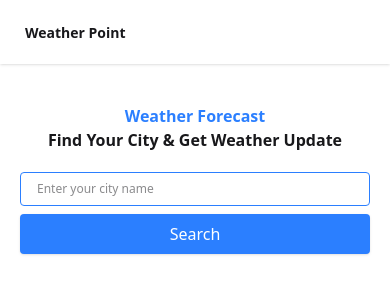
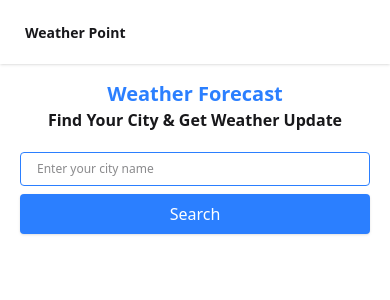
Before and after one commit to git-maksudul/weather-point-tsx, a React (Vite) app: page / in a window 390 px wide. Shown: the top 300 px of the page. Built offline with nearby package versions, Linux system fonts and the light colour scheme.

Commit message:
UI updated

```diff
--- a/src/App.tsx
+++ b/src/App.tsx
@@ -7,8 +7,8 @@ function App() {
   return (
     <>
       <Navbar></Navbar>
-      <div className='px-5 mx-auto text-center py-10'>
-        <h1 className='lg:text-5xl font-bold text-blue-500'>Weather Forecast</h1>
+      <div className='px-5 mx-auto text-center lg:py-10 py-4'>
+        <h1 className='lg:text-5xl text-xl font-bold text-blue-500'>Weather Forecast</h1>
         <WeatherDashboard></WeatherDashboard>
       </div>
     </>
--- a/src/components/WeatherDashboard/WeatherDashboard.tsx
+++ b/src/components/WeatherDashboard/WeatherDashboard.tsx
@@ -54,7 +54,10 @@ const WeatherDashboard: React.FC = () => {
             const response = await axios.get<weatherData>(
                 `https://api.weatherapi.com/v1/current.json?key=${apiKey}&q=${selectedCity}&aqi=no`
             )
-            setWeather(response.data)
+            setWeather(response.data);
+
+            // Clearing input field after showing result
+            setCity('')
         } catch {
             setError('CITY NOT FOUND !')
             setWeather(null);
@@ -66,23 +69,10 @@ const WeatherDashboard: React.FC = () => {
         e.preventDefault()
 
         if (!city) {
-            setError('Please enter your city name')
+            setError('PLEASE ENTER VALID CITY NAME')
             setWeather(null)
             return;
         }
-        // try {
-        //     setError(null);
-
-        //     const response = await axios.get<weatherData>(
-        //         `https://api.weatherapi.com/v1/current.json?key=${apiKey}&q=${city}&aqi=no`
-        //     );
-        //     setWeather(response.data)
-        //     setCity('');
-        // }
-        // catch {
-        //     setError('CITY NOT FOUND !');
-        //     setWeather(null);
-        // }
         await fetchWeather(city);
         setSuggestions([]);
         setCity('');
```
